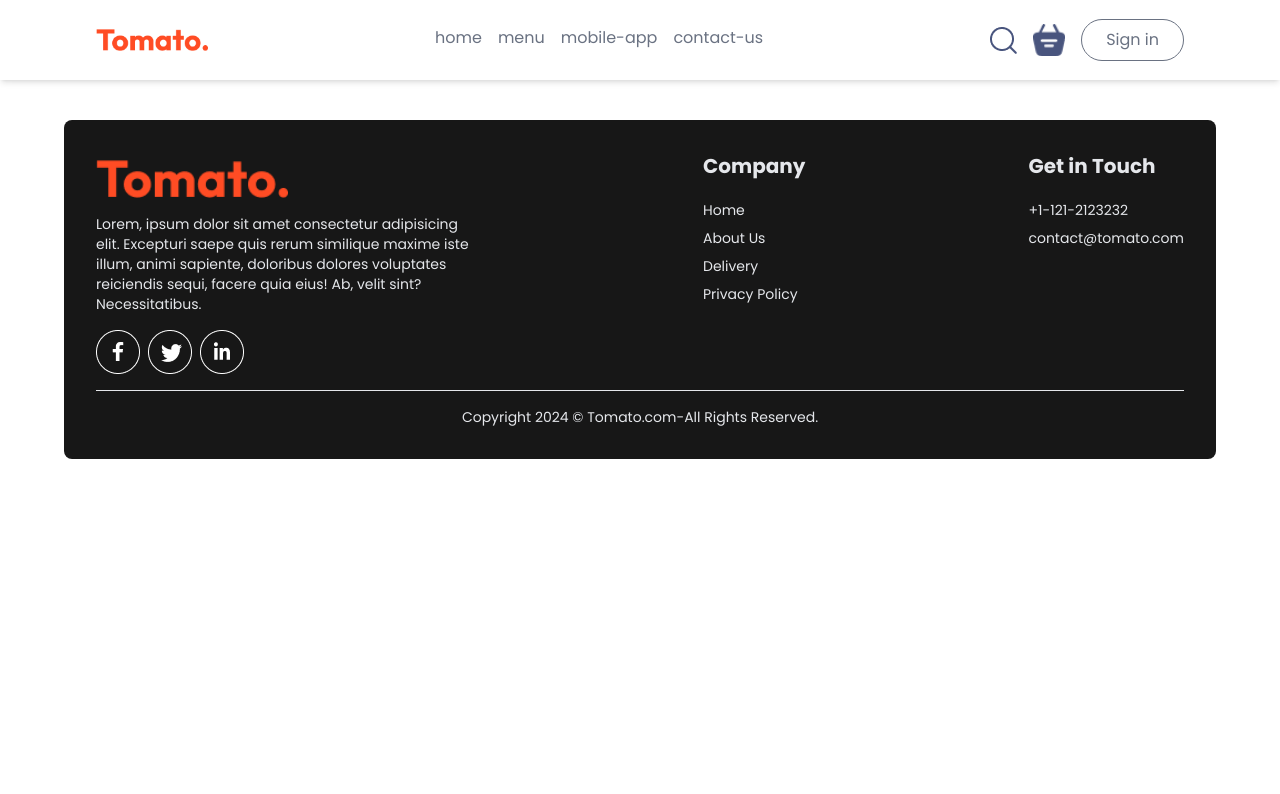
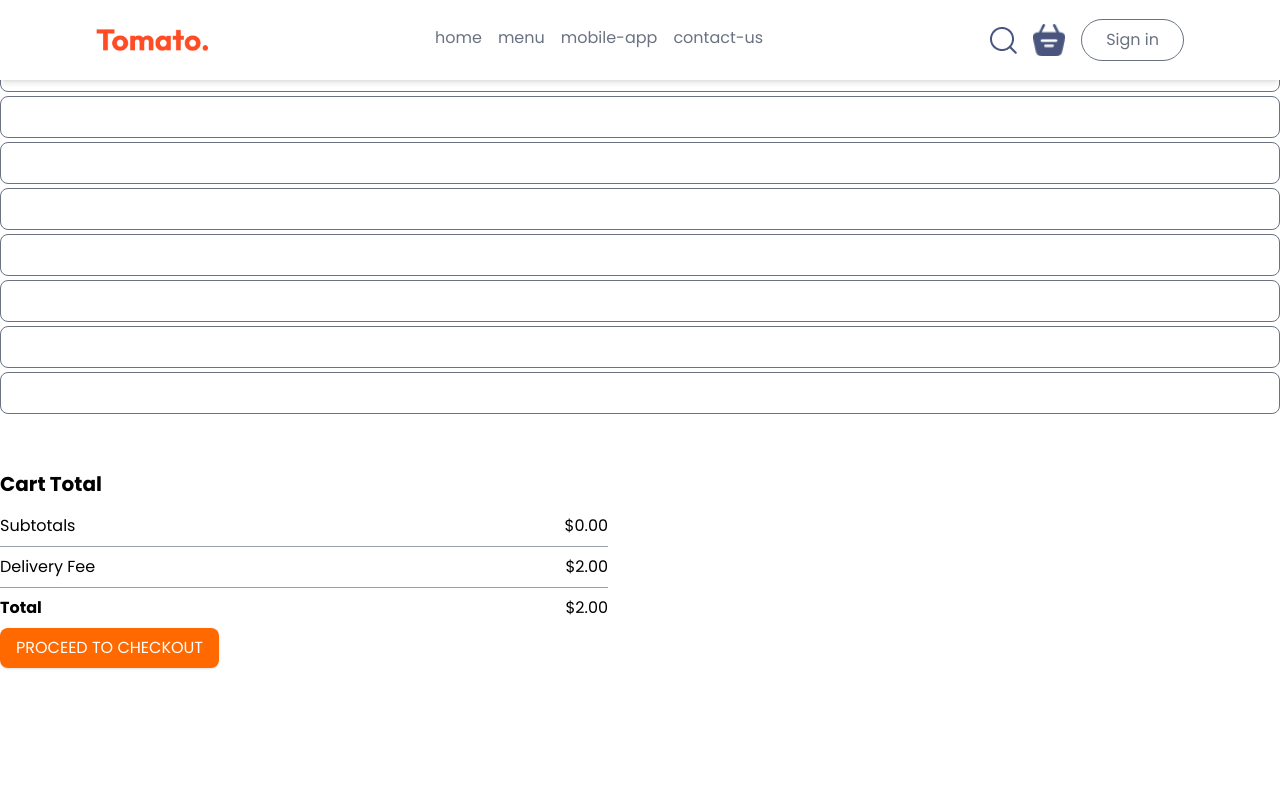
Before and after one commit to Prateek-ind/Food-delivery-App, a React (Vite) app: page /order in a window 1280 px wide. Shown: the top 794 px of the page. Built offline with nearby package versions, Linux system fonts and the light colour scheme.

Commit message:
restructure cart folder

```diff
--- a/src/components/pages/Cart.jsx
+++ /dev/null
@@ -1,111 +0,0 @@
-import React, { useContext } from "react";
-import { StoreContext } from "../../context/StoreContext";
-import Button from "../Button";
-import Input from "../Input";
-import { useNavigate } from "react-router-dom";
-
-const Cart = () => {
-  const { cartItems, food_list, removeFromCart, getCartTotal } =
-    useContext(StoreContext);
-
-  const formattedUSD = new Intl.NumberFormat("en-US", {
-    style: "currency",
-    currency: "USD",
-  });
-
-  const navigate = useNavigate();
-  const subtotal = getCartTotal();
-
-  const deliveryFee = 2;
-  const total = subtotal + deliveryFee;
-
-  return (
-    <div className="pt-20 mt-24 w-full max-w-6xl mx-auto flex items-center justify-center">
-      {Object.values(cartItems).reduce((a, b) => a + b, 0) > 0 ? (
-        <div className="w-full px-4">
-          <div className=" grid grid-cols-6 items-center gap-4 justify-center text-center font-semibold py-2">
-            <p>Items</p>
-            <p>Title</p>
-            <p>Price</p>
-            <p>Quantity</p>
-            <p>Total</p>
-            <p>Remove</p>
-          </div>
-          <br />
-          <hr />
-          {food_list.map((item, i) => {
-            if (cartItems[item._id] > 0) {
-              return (
-                <div className="w-full">
-                  <div
-                    key={i}
-                    className="  grid grid-cols-6 gap-4 items-center justify-center text-center"
-                  >
-                    <img
-                      src={item.image}
-                      className="w-24 p-2 mx-auto "
-                      alt=""
-                    />
-                    <p>{item.name}</p>
-                    <p>{formattedUSD.format(item.price)}</p>
-                    <p>{cartItems[item._id]}</p>
-                    <p>
-                      {formattedUSD.format(item.price * cartItems[item._id])}
-                    </p>
-                    <button
-                      onClick={() => removeFromCart(item._id)}
-                      className="font-bold text-red-500 hover:scale-105 cursor-pointer"
-                    >
-                      X
-                    </button>
-                  </div>
-                  <hr className="text-gray-400" />
-                </div>
-              );
-            }
-          })}
-          <div className="w-full py-8 mt-4 grid grid-cols-1 sm:grid-cols-2 gap-16 justify-between">
-            <div className="">
-              <h3 className="text-xl font-bold py-2">Cart Total</h3>
-              <div className="flex items-center py-2 justify-between">
-                <p>Subtotals</p>
-                <p>{formattedUSD.format(subtotal)}</p>
-              </div>
-              <hr className="text-gray-400" />
-              <div className="flex items-center py-2 justify-between">
-                <p>Delivery Fee</p>
-                <p>{formattedUSD.format(deliveryFee)}</p>
-              </div>
-              <hr className="text-gray-400" />
-              <div className="flex items-center py-2 justify-between">
-                <p className="font-bold">Total</p>
-                <p>{formattedUSD.format(total)}</p>
-              </div>
-              <Button
-                onClick={() => navigate("/order")}
-                className="text-white bg-orange-500 px-4 py-2 rounded-lg shadow cursor-pointer
-               hover:scale-105 hover:bg-orange-700 flex items-center justify-center"
-              >
-                PROCEED TO CHECKOUT
-              </Button>
-            </div>
-            <div className="flex flex-col  gap-4 py-2">
-              <p>If you have a promo code, enter here.</p>
-              <div className="flex gap-8">
-                <Input placeHolder="Promo Code" />
-                <Button
-                  name="Submit"
-                  className="text-white bg-gray-950 px-4 py-1 rounded-lg shadow cursor-pointer hover:scale-105 hover:bg-orange-700"
-                />
-              </div>
-            </div>
-          </div>
-        </div>
-      ) : (
-        <p>Your cart is empty please add items to checkout.</p>
-      )}
-    </div>
-  );
-};
-
-export default Cart;
--- /dev/null
+++ b/src/components/pages/Cart/CartTotal.jsx
@@ -0,0 +1,51 @@
+import  { useContext } from "react";
+import { StoreContext } from "../../../context/StoreContext";
+import Button from "../../Button";
+
+import { useNavigate } from "react-router-dom";
+
+const CartTotal = () => {
+  const { getCartTotal } =
+    useContext(StoreContext);
+
+  const formattedUSD = new Intl.NumberFormat("en-US", {
+    style: "currency",
+    currency: "USD",
+  });
+
+  const navigate = useNavigate();
+  const subtotal = getCartTotal();
+
+  const deliveryFee = 2;
+  const total = subtotal + deliveryFee;
+  return (
+    <div className="w-full py-8 mt-4 grid grid-cols-1 sm:grid-cols-2 gap-16 justify-between">
+      <div className="">
+        <h3 className="text-xl font-bold py-2">Cart Total</h3>
+        <div className="flex items-center py-2 justify-between">
+          <p>Subtotals</p>
+          <p>{formattedUSD.format(subtotal)}</p>
+        </div>
+        <hr className="text-gray-400" />
+        <div className="flex items-center py-2 justify-between">
+          <p>Delivery Fee</p>
+          <p>{formattedUSD.format(deliveryFee)}</p>
+        </div>
+        <hr className="text-gray-400" />
+        <div className="flex items-center py-2 justify-between">
+          <p className="font-bold">Total</p>
+          <p>{formattedUSD.format(total)}</p>
+        </div>
+        <Button
+          onClick={() => navigate("/order")}
+          className="text-white bg-orange-500 px-4 py-2 rounded-lg shadow cursor-pointer
+               hover:scale-105 hover:bg-orange-700 flex items-center justify-center"
+        >
+          PROCEED TO CHECKOUT
+        </Button>
+      </div>
+    </div>
+  );
+};
+
+export default CartTotal;
--- a/src/components/pages/Checkout.jsx
+++ b/src/components/pages/Checkout.jsx
@@ -1,9 +1,30 @@
-import React from 'react'
+import React from "react";
+import Input from "../Input";
+import CartTotal from "./Cart/CartTotal";
 
 const Checkout = () => {
   return (
-    <div>Checkout</div>
-  )
-}
+    <div>
+      <form>
+        <div>
+          <Input />
+          <Input />
+        </div>
+        <Input />
+        <Input />
+        <div>
+          <Input />
+          <Input />
+        </div>
+        <div>
+          <Input />
+          <Input />
+        </div>
+        <Input />
+      </form>
+      <CartTotal />
+    </div>
+  );
+};
 
-export default Checkout
+export default Checkout;
```
